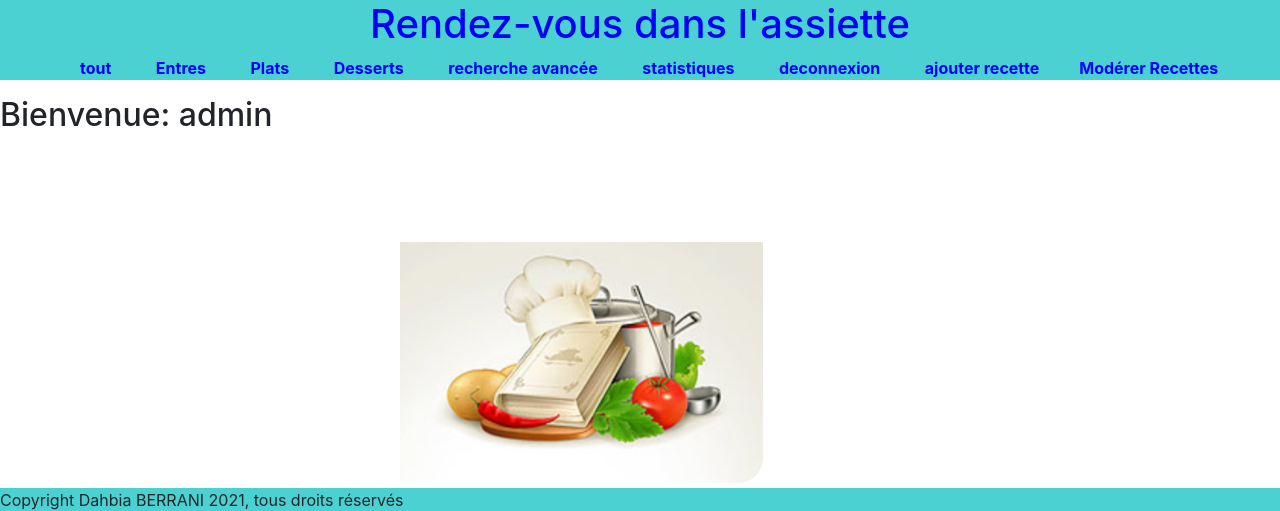
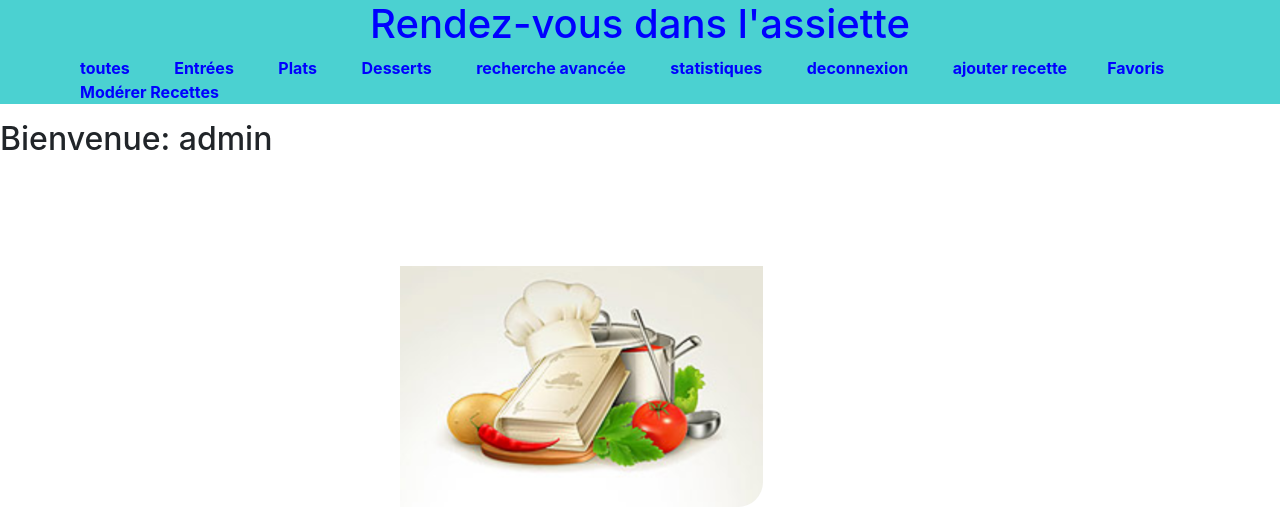
Before and after one commit to dahbiaberrani/s2projetwebdynamic, a PHP site: page /index.php in a window 1280 px wide. Shown: the top 511 px of the page. Run offline with PHP 8.4, Linux system fonts and the light colour scheme; the visitor is signed in with stand-in values (Sample User, id 1).

Commit message:
afficahge icone favoris css ok

```diff
--- a/entete.php
+++ b/entete.php
@@ -12,10 +12,10 @@
    <nav id="menu">
       <ul>
          <li>
-            <a href="./resultatRecherche.php?categorie=*">tout</a>
+            <a href="./resultatRecherche.php?categorie=*">toutes</a>
          </li>
          <li>
-            <a href="./resultatRecherche.php?categorie=entree">Entres</a>
+            <a href="./resultatRecherche.php?categorie=entree">Entrées</a>
          </li>
          <li>
             <a href="./resultatRecherche.php?categorie=plat">Plats</a>
@@ -44,6 +44,7 @@
          <?php
             if (isset($_SESSION["user"])){
                echo "<li><a href=\"./nouvelleRecette.php\">ajouter recette</a></li>";
+               echo "<li><a href=\"./favorisRecette.php\">Favoris</a></li>";
                if ($_SESSION["user"] === "admin") {
                   echo "<li><a href=\"./modererRecette.php\">Modérer Recettes</a></li>";
                }
--- a/libDataBase.php
+++ b/libDataBase.php
@@ -119,8 +119,6 @@
             }
 
             if (isFavoris($_idRecette)) {
-                // Affichage de l'icone pour indiquer qu'elle fait aprtie des favoris
-                echo "<img class=\"favoris\"src=./images/favoris.jpg>";
                 // Ajout du boutton Supprimer des Favoris
                 echo "<div class=\"controlAdmin\">";
                     echo "<form action=\"./traitementAdminRecette.php\" method=\"GET\">";
@@ -128,6 +126,8 @@
                         echo "<input type=\"hidden\"  name=\"supprimerFavoris\" value=\"".$_idRecette."\">";
                     echo "</form>";
                 echo "</div>";
+                // Affichage de l'icone pour indiquer qu'elle fait aprtie des favoris
+                echo "<img class=\"favoris\"src=./images/favoris.jpg>";
             }
             else {
                 // Ajout du boutton Ajouter aux Favoris
--- a/style/style.css
+++ b/style/style.css
@@ -144,3 +144,7 @@ img.center{
     padding-left: 5px;
     padding-top: 5px;
 }
+
+.favoris{
+    width: 80px;
+}
--- a/traitementAdminRecette.php
+++ b/traitementAdminRecette.php
@@ -36,5 +36,4 @@
         header('Location: ./resultatRecherche.php?categorie='.$_SESSION["categorie"]."&cout=".$_SESSION["cout"]."#".$_idRecette);
         exit();
     }
-    supprimerFavoris
 ?>
```
